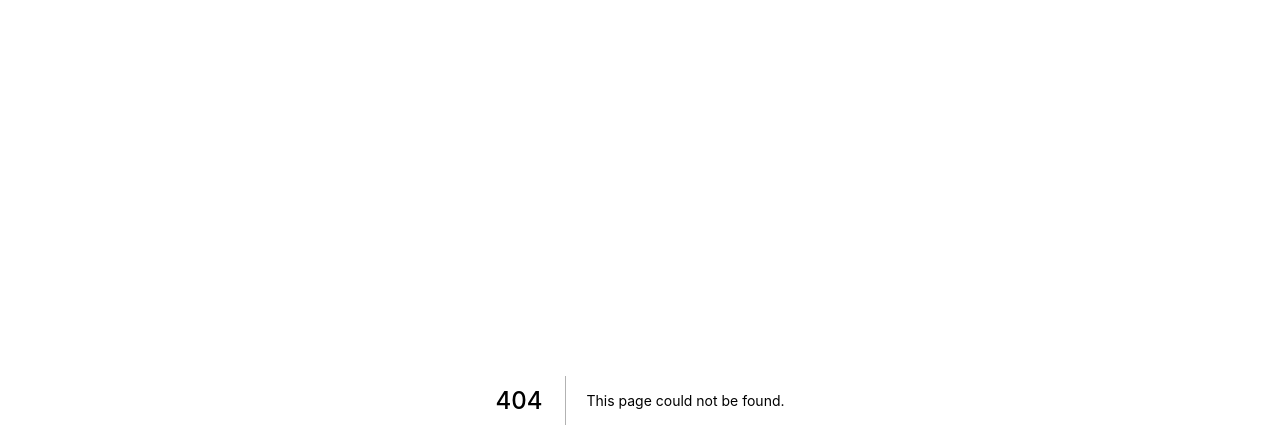
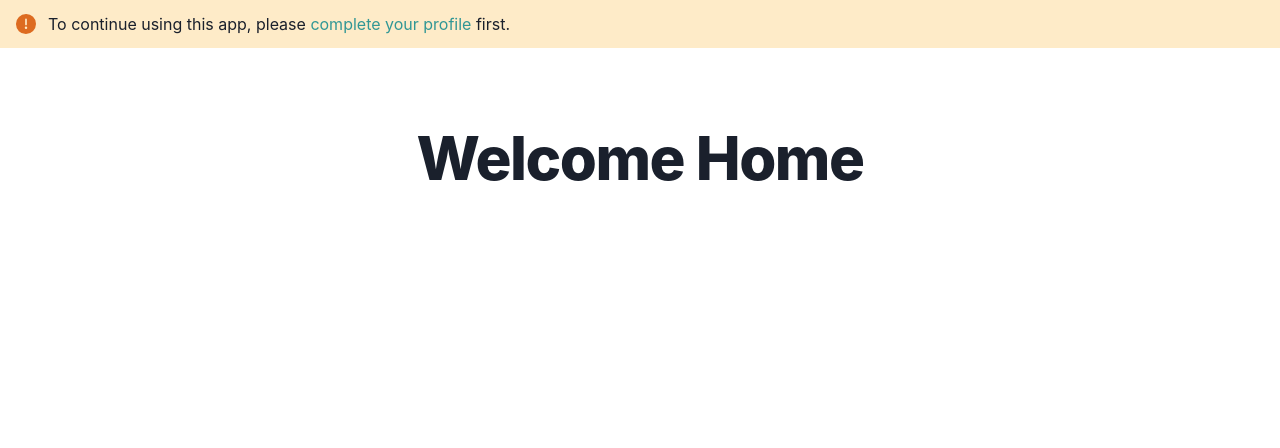
Before and after one commit to chai-weijian/group-wallet.website, a Next.js app: page /home in a window 1280 px wide. Before the commit this address had no page. Shown: the top 448 px of the page. Built offline with nearby package versions, Linux system fonts and the light colour scheme.

Commit message:
feature: add home page

```diff
--- /dev/null
+++ b/components/profile/CompleteProfileAlert.tsx
@@ -0,0 +1,51 @@
+import { useEffect } from "react";
+import { getAuth } from "firebase/auth";
+import { buildUrlString } from "../../lib/buildUrlString";
+import StatusCode from "../../config/statusCode";
+import { Alert, AlertIcon, Text, Link } from "@chakra-ui/react";
+import NextLink from "next/link";
+
+const CompleteProfileAlert = () => {
+  useEffect(() => {
+    const auth = getAuth();
+    const user = auth.currentUser;
+    if (user !== null) {
+      fetch(
+        buildUrlString(`http://localhost:8080/v1/users:findUser`, {
+          uid: user.uid,
+        }),
+        {
+          headers: {
+            "Content-Type": "application/json",
+            Accept: "application/json",
+          },
+        }
+      ).then(async (res) => {
+        if (res.ok) {
+          console.log(await res.json());
+        } else {
+          const status = await res.json();
+          if (status.code === StatusCode.NOT_FOUND) {
+          }
+        }
+      });
+    }
+  }, []);
+
+  return (
+    <Alert status="warning">
+      <AlertIcon />
+      <Text>
+        To continue using this app, please{" "}
+        <NextLink href={{ pathname: `/profile` }} passHref>
+          <Link color="teal.500" as="a">
+            complete your profile
+          </Link>
+        </NextLink>{" "}
+        first.
+      </Text>
+    </Alert>
+  );
+};
+
+export default CompleteProfileAlert;
--- /dev/null
+++ b/config/statusCode.ts
@@ -0,0 +1,5 @@
+enum StatusCode {
+  NOT_FOUND = 5,
+}
+
+export default StatusCode;
--- /dev/null
+++ b/lib/buildUrlString.ts
@@ -0,0 +1,5 @@
+export function buildUrlString(baseUrl: string, params: { [key: string]: string }) {
+    const url = new URL(baseUrl)
+    Object.keys(params).forEach(key => url.searchParams.append(key, params[key]))
+    return url.toString()
+}
--- /dev/null
+++ b/pages/home.tsx
@@ -0,0 +1,31 @@
+import type { NextPage } from "next";
+import { Box, Heading } from "@chakra-ui/react";
+import CompleteProfileAlert from "../components/profile/CompleteProfileAlert";
+
+const Home: NextPage = () => {
+  return (
+    <>
+      <CompleteProfileAlert />
+      <Box as="section">
+        <Box
+          maxW="2xl"
+          mx="auto"
+          px={{ base: "6", lg: "8" }}
+          py={{ base: "16", sm: "20" }}
+          textAlign="center"
+        >
+          <Heading
+            as="h2"
+            size="3xl"
+            fontWeight="extrabold"
+            letterSpacing="tight"
+          >
+            Welcome Home
+          </Heading>
+        </Box>
+      </Box>
+    </>
+  );
+};
+
+export default Home;
```
